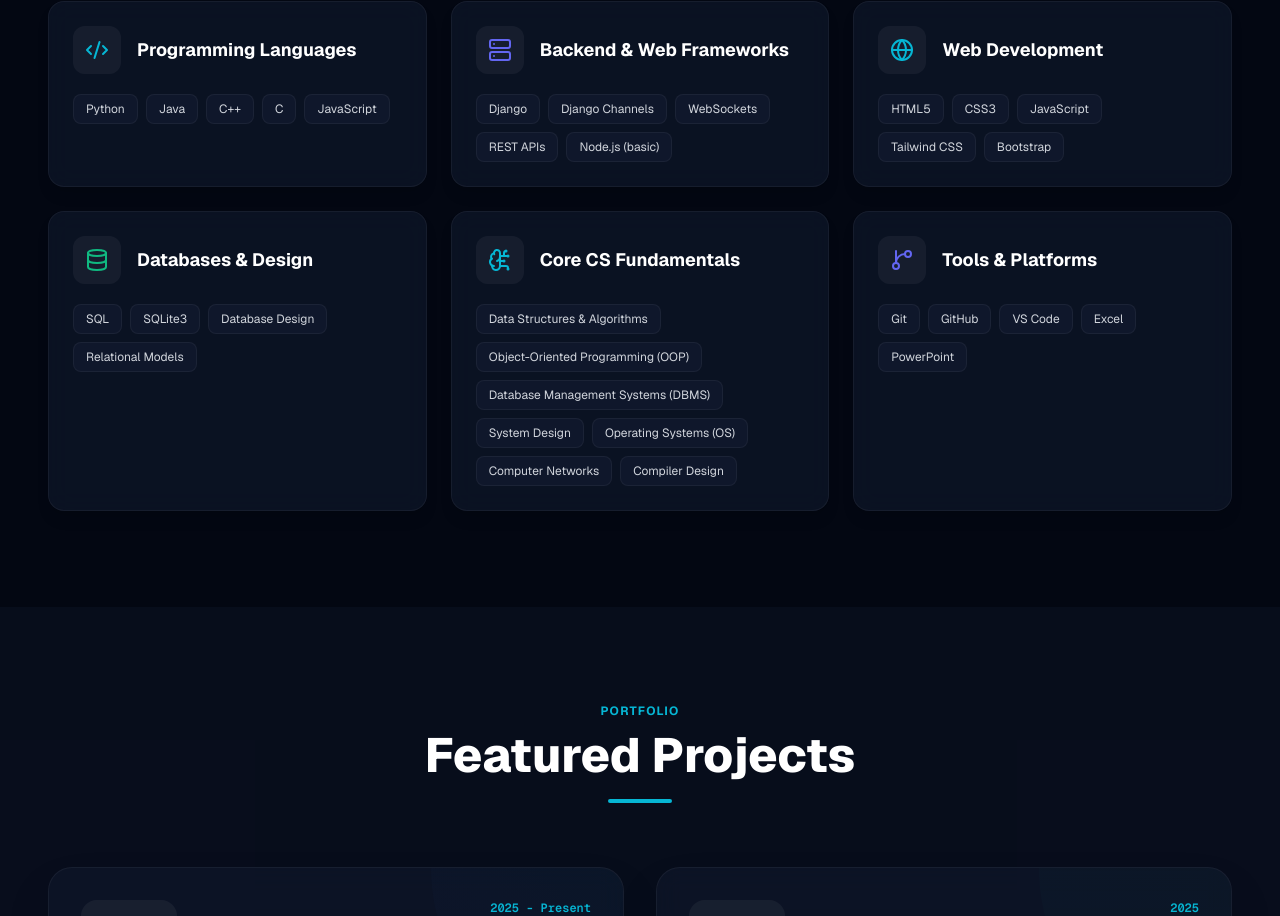
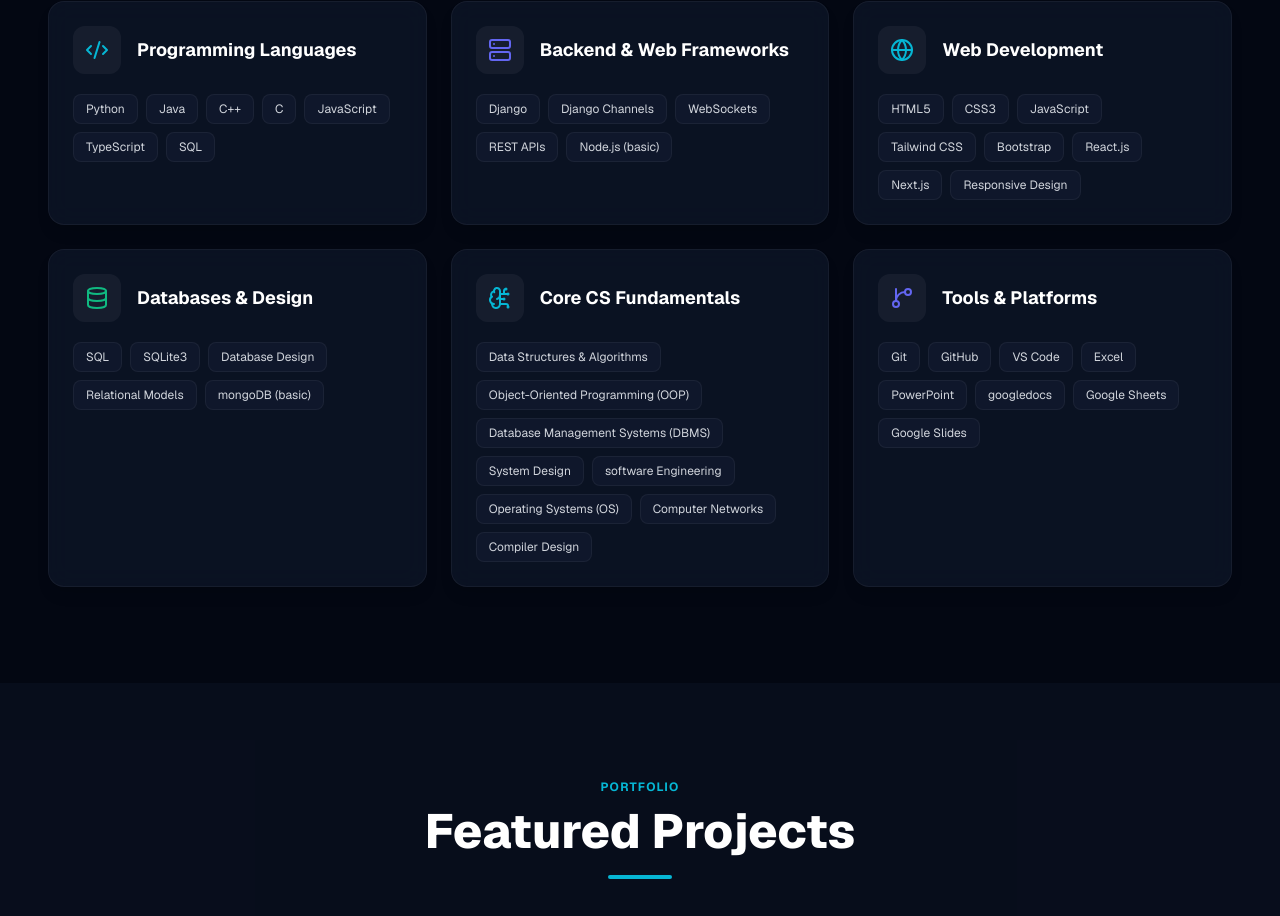
Before and after one commit to jayantchaudhary0715/jayant-portfolio, a Next.js app: page / in a window 1280 px wide. Shown: the part 2055-2971 px from the top of the page. Built offline with nearby package versions, Linux system fonts and the light colour scheme.

Commit message:
add experinece

```diff
--- a/src/components/Skills.tsx
+++ b/src/components/Skills.tsx
@@ -7,7 +7,7 @@
   {
     title: "Programming Languages",
     icon: <Code2 className="w-6 h-6 text-primary" />,
-    skills: ["Python", "Java", "C++", "C", "JavaScript"],
+    skills: ["Python", "Java", "C++", "C", "JavaScript", "TypeScript", "SQL"],
   },
   {
     title: "Backend & Web Frameworks",
@@ -17,12 +17,12 @@
   {
     title: "Web Development",
     icon: <Globe className="w-6 h-6 text-primary" />,
-    skills: ["HTML5", "CSS3", "JavaScript", "Tailwind CSS", "Bootstrap"],
+    skills: ["HTML5", "CSS3", "JavaScript", "Tailwind CSS", "Bootstrap", "React.js", "Next.js", "Responsive Design",],
   },
   {
     title: "Databases & Design",
     icon: <Database className="w-6 h-6 text-accent-emerald" />,
-    skills: ["SQL", "SQLite3", "Database Design", "Relational Models"],
+    skills: ["SQL", "SQLite3", "Database Design", "Relational Models", "mongoDB (basic)"],
   },
   {
     title: "Core CS Fundamentals",
@@ -32,6 +32,7 @@
       "Object-Oriented Programming (OOP)",
       "Database Management Systems (DBMS)",
       "System Design",
+      "software Engineering",
       "Operating Systems (OS)",
       "Computer Networks",
       "Compiler Design",
@@ -40,7 +41,7 @@
   {
     title: "Tools & Platforms",
     icon: <GitBranch className="w-6 h-6 text-secondary" />,
-    skills: ["Git", "GitHub", "VS Code", "Excel", "PowerPoint"],
+    skills: ["Git", "GitHub", "VS Code", "Excel", "PowerPoint","googledocs", "Google Sheets", "Google Slides"],
   },
 ];
 
```
